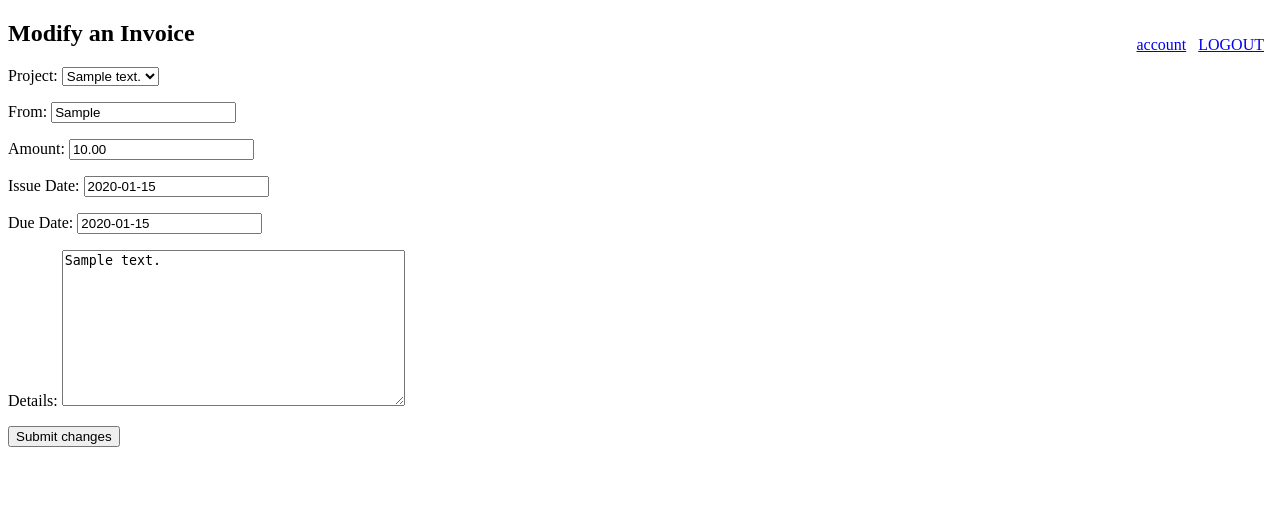
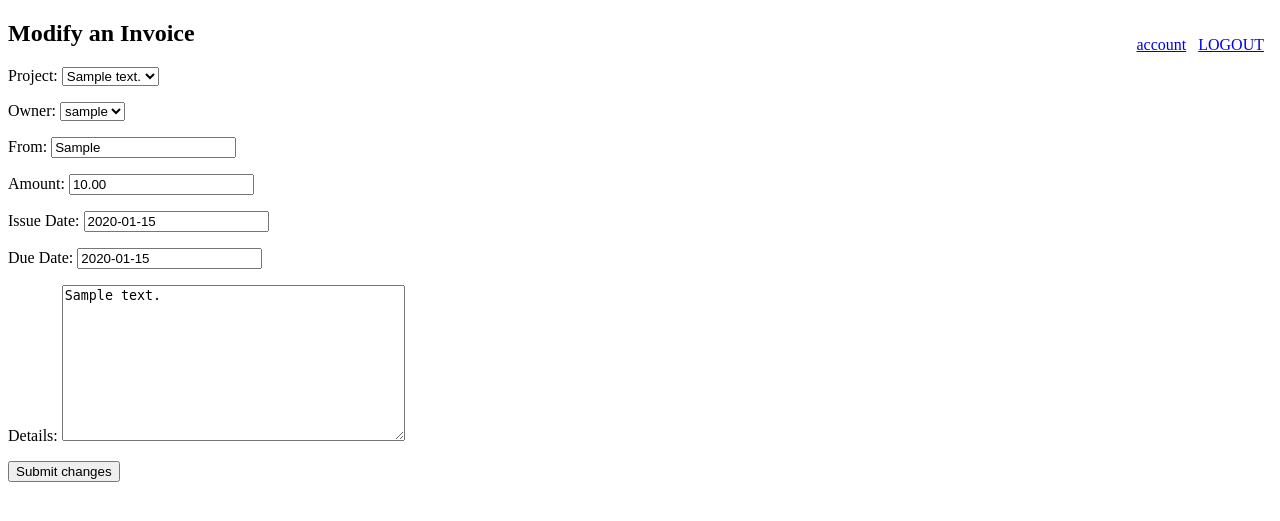
Before and after one commit to yushakov/tables, a Django app: page /list/invoice/1/modify/ in a window 1280 px wide. Shown: the top 521 px of the page. Run offline with Django 4.2, Linux system fonts and the light colour scheme; a user stored in the database is signed in; tables that the repository leaves empty hold one stand-in row (values such as "Sample post").

Commit message:
Add the 'owner' field to the Invoice class, and test the ownership when someone tries to view an invoice.

```diff
--- a/list/forms.py
+++ b/list/forms.py
@@ -6,7 +6,7 @@ from django.utils.translation import gettext_lazy as _
 class InvoiceSubmitForm(ModelForm):
     class Meta:
         model = Invoice
-        fields = ['construct', 'seller', 'amount','number',
+        fields = ['construct', 'owner', 'seller', 'amount','number',
                   'invoice_type', 'status', 'issue_date',
                   'due_date', 'photo', 'details_txt']
         labels = {
--- a/list/models.py
+++ b/list/models.py
@@ -864,6 +864,7 @@ class Invoice(models.Model):
     due_date = models.DateField(default=timezone.now)
     seller = models.CharField(max_length=100)
     construct = models.ForeignKey(Construct, on_delete=models.CASCADE)
+    owner = models.ForeignKey(User, on_delete=models.DO_NOTHING, null=True, blank=True)
     transactions = models.ManyToManyField(Transaction, through='InvoiceTransaction')
     photo = models.ImageField(upload_to="invoices/%Y/%m/%d", default=empty_image)
     created_at = models.DateTimeField(auto_now_add=True)
--- a/list/templates/list/account.html
+++ b/list/templates/list/account.html
@@ -28,7 +28,7 @@
     {% endfor %}
 {% else %}
     {% if 'is_staff' not in perms %}
-        <p>You have no permission to submit invoices. Please, contact administrators to report the issue.</p>
+        <p>If you need a permission to submit invoices, please, contact administrators.</p>
     {% endif %}
 {% endif %}
 {% if is_client %}
--- a/list/templates/list/submit_invoice.html
+++ b/list/templates/list/submit_invoice.html
@@ -10,6 +10,7 @@
         <b>{{ form.construct.label_tag }}</b>
         {{ form.construct }}
     </p>
+    <p>{{ form.owner }}</p>
     <p>
         <b>{{ form.seller.label_tag }}</b>
         {{ form.seller }}
--- a/list/views.py
+++ b/list/views.py
@@ -695,7 +695,14 @@ def view_invoice(request, invoice_id):
     invoice = get_object_or_404(Invoice, pk=invoice_id)
     logger.info(f'USER ACCESS: view_invoice({invoice.id}) by {request.user.username}')
     tra_list = getTransactions(invoice)
-    context = {'invoice': invoice, 'transactions': tra_list}
+    user_is_owner = True
+    user_invoices = request.user.invoice_set.filter(id=invoice_id)
+    if len(user_invoices) == 0:
+        user_is_owner = False
+    context = {'invoice': invoice,
+               'transactions': tra_list,
+               'user_is_owner': user_is_owner,
+               'username': request.user.username}
     return render(request, 'list/view_invoice.html', context)
 
 
@@ -809,11 +816,13 @@ def submit_invoice(request):
         amount = request.GET.get('amount', '')
         initial_data = {'construct': construct_id,
                         'seller': request.user.first_name + ' ' + request.user.last_name,
+                        'owner': request.user.id,
                         'amount': amount,
                         'invoice_type': invoice_type,
                         'number': getConstructAndMaxId(construct_id, Invoice),
                         'details_txt': details}
         form = InvoiceSubmitForm(initial=initial_data)
+        form.fields['owner'].widget = forms.HiddenInput()
         if 'worker' in request.GET:
             form.fields['invoice_type'].widget = forms.HiddenInput()
             form.fields['invoice_type'].initial = 'OUT'
```
Also changed, not shown: list/templates/list/view_invoice.html (+9 -0 lines), list/tests.py (+13 -0 lines), list/migrations/0006_alter_category_options_invoice_owner.py (added).
